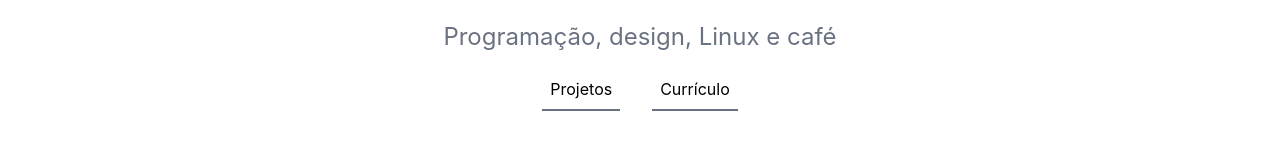
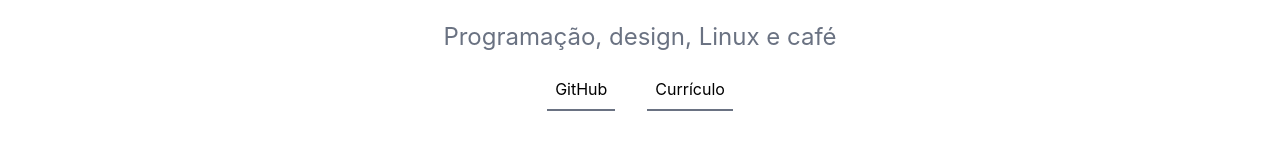
Before and after one commit to xviigimenez/portfolio, a React (Vite) app: page / in a window 1280 px wide. Shown: the part 390-551 px from the top of the page. Built offline with nearby package versions, Linux system fonts and the light colour scheme.

Commit message:
feat: Link do botão na Hero

```diff
--- a/src/components/Hero.jsx
+++ b/src/components/Hero.jsx
@@ -12,10 +12,12 @@ export default function Hero({ onVerCurriculo }) {
       </h2>
       <div className="flex gap-8">
         <a
-          href="#projetos"
+          href="https://github.com/xviigimenez"
+          target="_blank"
+          rel="noopener noreferrer"
           className="border-b-2 border-gray-500 p-2 hover:text-gray-500 hover:bg-gray-200 transition-color duration-150"
         >
-          Projetos
+          GitHub
         </a>
         <a
           onClick={onVerCurriculo}
```
